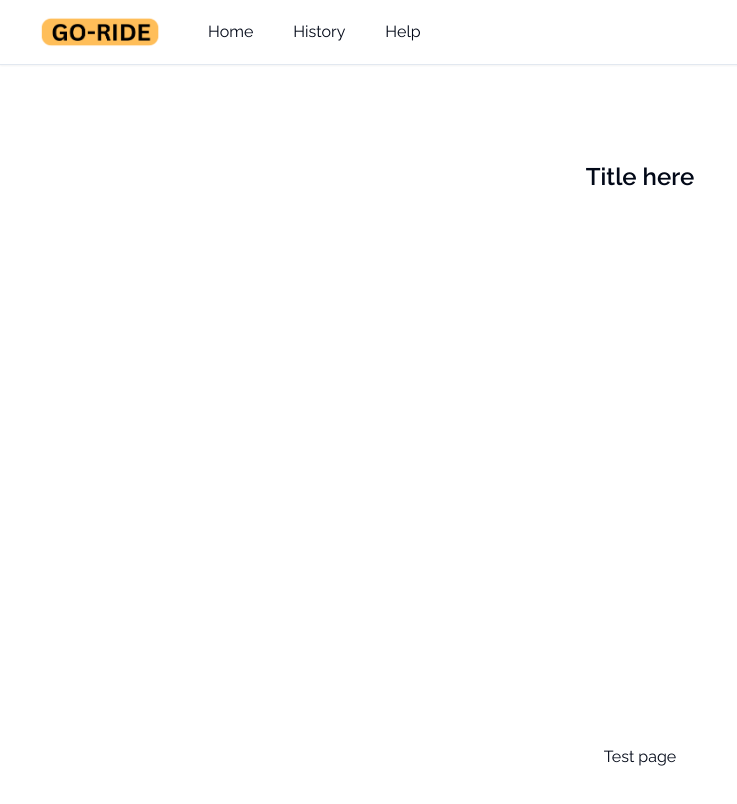
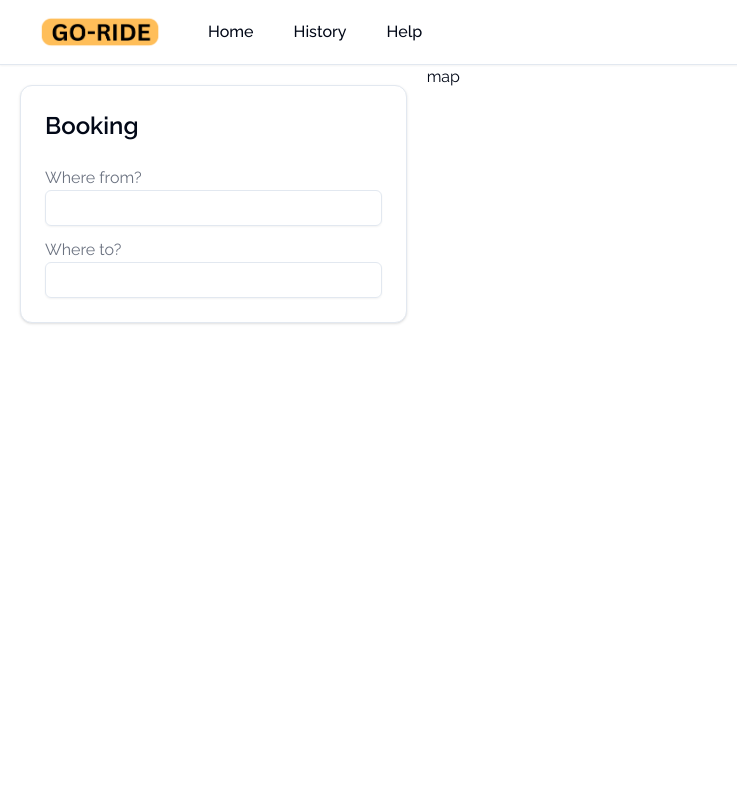
Before and after one commit to RonAlmog/go-ride, a Next.js app: page / in a window 1280 px wide. Shown: the top 804 px of the page, without its empty margins (0-737 px from the left). Built offline with nearby package versions, Linux system fonts and the light colour scheme.

Commit message:
add boking component

```diff
--- a/app/page.tsx
+++ b/app/page.tsx
@@ -1,8 +1,14 @@
+import Booking from "@/components/booking/booking";
+
 export default function Home() {
   return (
-    <main className="flex min-h-screen flex-col items-center justify-between p-24">
-      <h2 className="text-2xl font-semibold">Title here</h2>
-      <p>Test page</p>
+    <main className="">
+      <div className="grid grid-cols-1 md:grid-cols-3">
+        <div className="col-span-1">
+          <Booking />
+        </div>
+        <div className="col-span-2">map</div>
+      </div>
     </main>
   );
 }
--- /dev/null
+++ b/components/booking/address.tsx
@@ -0,0 +1,26 @@
+import { Card, CardContent, CardHeader } from "../ui/card";
+import { Input } from "../ui/input";
+
+type Props = {};
+
+const Address = (props: Props) => {
+  return (
+    <Card>
+      <CardHeader>
+        <h2 className="text-2xl font-semibold">Booking</h2>
+      </CardHeader>
+      <CardContent>
+        <div>
+          <label className="text-gray-500">Where from?</label>
+          <Input />
+        </div>
+        <div className="mt-3">
+          <label className="text-gray-500">Where to?</label>
+          <Input />
+        </div>
+      </CardContent>
+    </Card>
+  );
+};
+
+export default Address;
--- /dev/null
+++ b/components/booking/booking.tsx
@@ -0,0 +1,13 @@
+import Address from "./address";
+
+type Props = {};
+
+const Booking = (props: Props) => {
+  return (
+    <div className="p-5">
+      <Address />
+    </div>
+  );
+};
+
+export default Booking;
--- a/components/layout/navbar.tsx
+++ b/components/layout/navbar.tsx
@@ -7,13 +7,13 @@ function Navbar() {
       <div className="flex gap-10 items-center">
         <Image src="/logo.png" alt="Go Ride" width={120} height={60} />
         <div className="hidden md:flex items-center gap-6">
-          <h2 className="hover:bg-gray-100 p-2 rounded-md cursor-pointer transition-all">
+          <h2 className="hover:bg-gray-100 p-2 rounded-md cursor-pointer transition-all font-medium">
             Home
           </h2>
-          <h2 className="hover:bg-gray-100 p-2 rounded-md cursor-pointer transition-all">
+          <h2 className="hover:bg-gray-100 p-2 rounded-md cursor-pointer transition-all font-medium">
             History
           </h2>
-          <h2 className="hover:bg-gray-100 p-2 rounded-md cursor-pointer transition-all">
+          <h2 className="hover:bg-gray-100 p-2 rounded-md cursor-pointer transition-all font-medium">
             Help
           </h2>
         </div>
```
